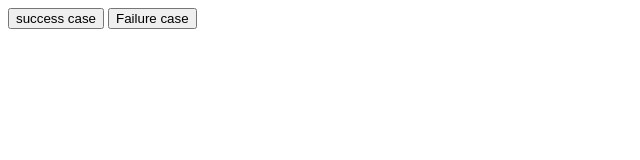
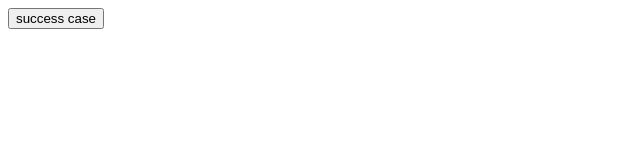
Before and after one commit to sahaskondapally/sahaskondapally.github.io, a plain HTML site: page index.html in a window 1280 px wide. Shown: the whole page, without its empty margins (0-640 px from the left). Drawn offline with Linux system fonts and the light colour scheme.

Commit message:
Update index.html
Removes second buttron

```diff
--- a/index.html
+++ b/index.html
@@ -13,6 +13,5 @@
 </head>
 <body>
     <input type="button" value="success case" onclick="Assign()" />
-    <input type="button" value="Failure case" onclick="unAssign()" />
 </body>
 </html>
```
